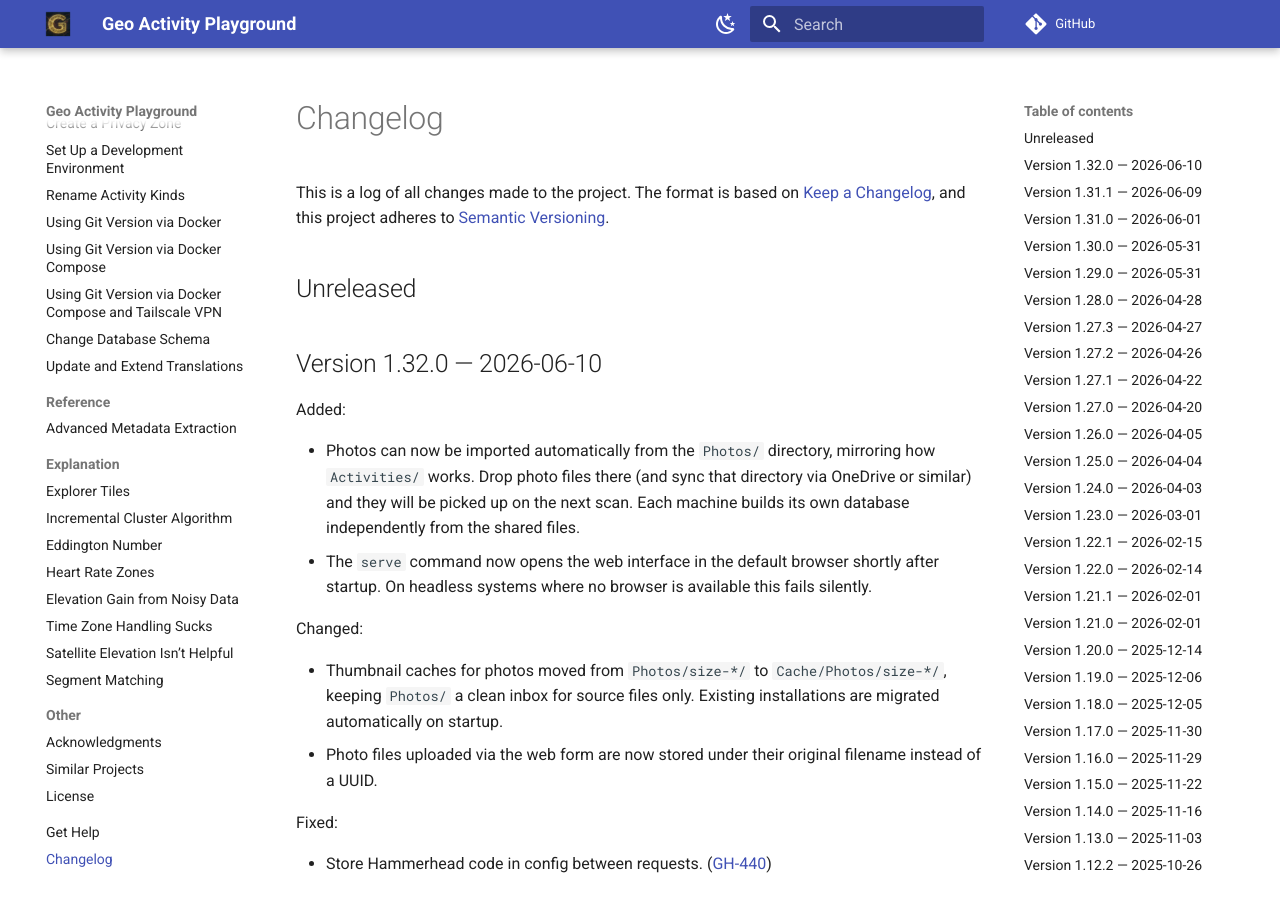
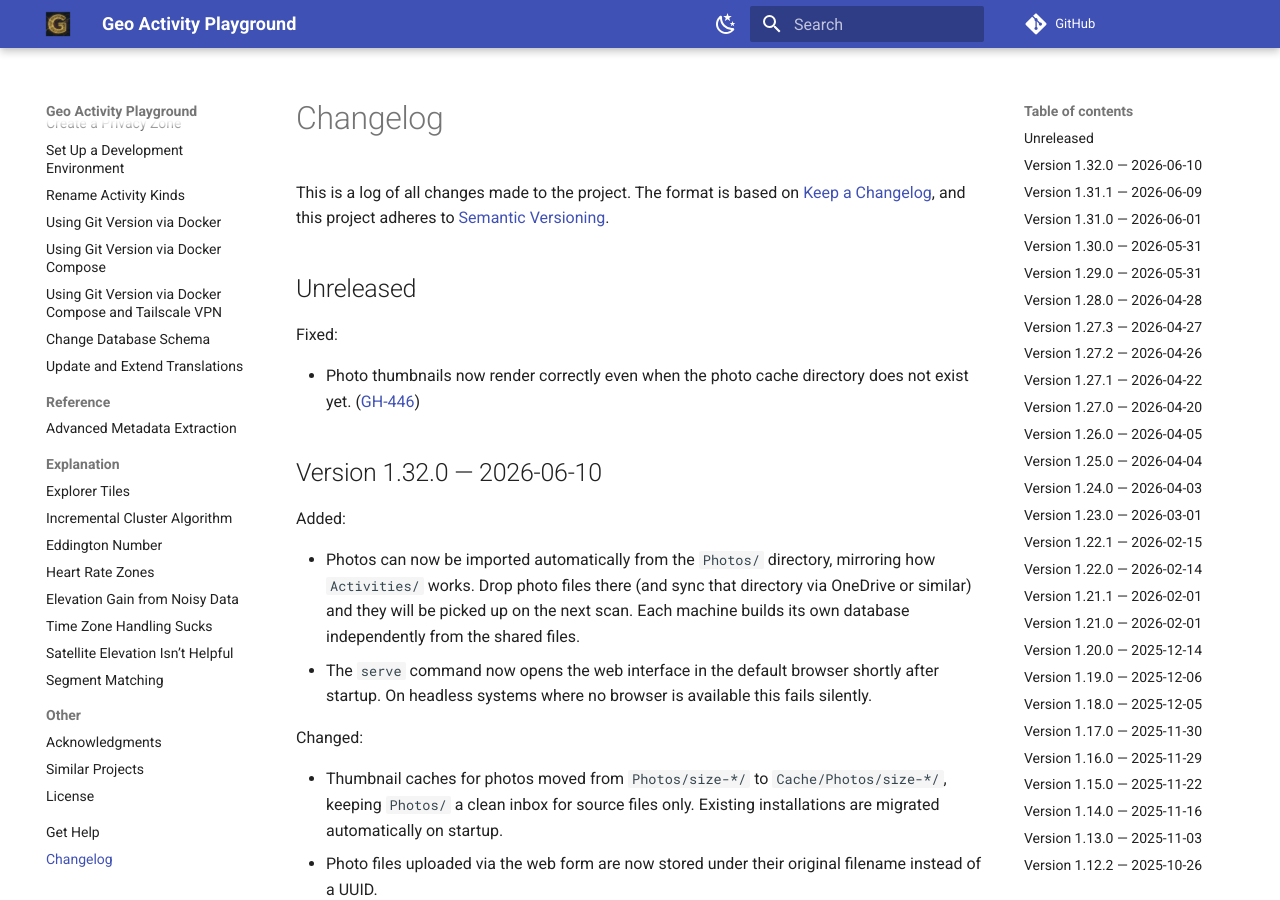
Before and after one commit to martin-ueding/geo-activity-playground, an MkDocs documentation site: the page built from docs/changelog.md, in a window 1280 px wide and 900 px high. Built offline with MkDocs 1.6.1 and Material for MkDocs 9.7.7, drawn with Linux system fonts in a browser that asks for light colours; comment, search, counter and statistics services are not loaded.

Commit message:
docs: changelog for GH-446
Refs: GH-446

```diff
--- a/docs/changelog.md
+++ b/docs/changelog.md
@@ -17,6 +17,9 @@ Types of changes
 
 ## Unreleased
 
+Fixed:
+
+- Photo thumbnails now render correctly even when the photo cache directory does not exist yet. ([GH-446](https://github.com/martin-ueding/geo-activity-playground/issues/446))
 
 ## Version 1.32.0 — 2026-06-10
 
```
